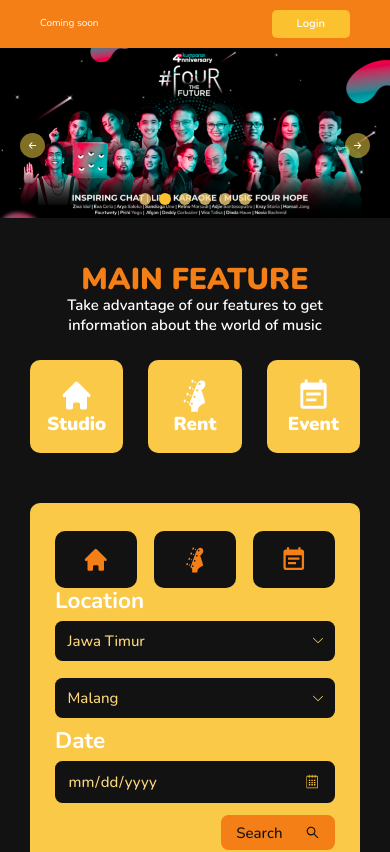
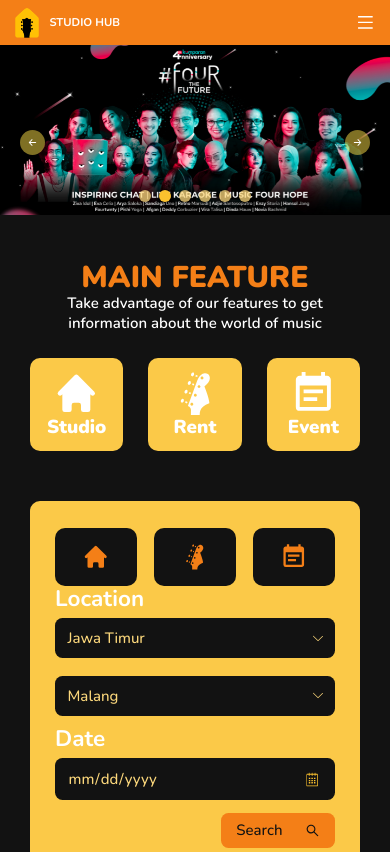
Before and after one commit to Minezee/StudioHub, a React (Vite) app: page / in a window 390 px wide. Shown: the top 852 px of the page. Built offline with nearby package versions, Linux system fonts and the light colour scheme.

Commit message:
create responsive for navbar

```diff
--- a/src/components/common/Navbar.jsx
+++ b/src/components/common/Navbar.jsx
@@ -1,30 +1,71 @@
 import { logo } from "@/assets"
 import { NavLink, Link } from "react-router-dom"
+import { AiOutlineMenu } from "react-icons/ai"
+import { IoClose } from "react-icons/io5"
+import { useState, useEffect } from "react"
+
+const navMenu = [
+    {
+        name: "Studio",
+        direct: "/",
+    },
+    {
+        name: "Event",
+        direct: "/",
+    },
+    {
+        name: "Profile",
+        direct: "/",
+    },
+]
 
 const Navbar = () => {
+    const [isOpen, setIsOpen] = useState(false);
+
+    useEffect(() => {
+        if (isOpen) {
+            document.body.style.overflow = 'hidden';
+        } else {
+            document.body.style.overflow = 'auto';
+        }
+    }, [isOpen]);
+
     return (
         <>
             {/* Dekstop */}
             <header className='w-full hidden justify-between items-center bg-orange-500 px-16 py-4 text-white md:flex'>
                 <div className="flex text-white text-xl font-bold gap-6 items-center">
-                    <img src={logo} alt="logo" className="h-14 w-auto"/>
+                    <img src={logo} alt="logo" className="h-14 w-auto" />
                     STUDIO HUB
                 </div>
-                <ul className='flex gap-10 text-xl'>
-                    <li><Link to="/">Home</Link></li>
-                    <li><Link to="/">Studio</Link></li>
-                    <li><Link to="/">Rent</Link></li>
-                    <li><Link to="/">Event</Link></li>
-                    <li><Link to="/">Profile</Link></li>
-                </ul>
+                <nav className='flex gap-10 text-xl'>
+                    {navMenu.map(menu => (
+                        <Link key={menu.name} to={menu.direct}>{menu.name}</Link>
+                    ))}
+                </nav>
                 <NavLink to="/login" className='px-10 py-2 rounded-lg bg-[#FBC12E] font-semibold text-lg'>Login</NavLink>
             </header>
 
             {/* Mobile */}
-            <header className='w-full md:hidden justify-between items-center bg-orange-500 px-16 py-4 text-white flex'>
-                Coming soon
-                <NavLink to="/login" className='px-10 py-2 rounded-lg bg-[#FBC12E] font-semibold text-lg'>Login</NavLink>
+            <header className='w-full flex justify-between md:hidden text-lg bg-orange-500 px-6 py-3 text-white'>
+                <NavLink to="/" className="flex text-white font-bold gap-4 items-center">
+                    <img src={logo} alt="logo" className="h-12 w-auto" />
+                    STUDIO HUB
+                </NavLink>
+                <button onClick={() => setIsOpen(!isOpen)} className="rounded-md text-white text-3xl">
+                    {isOpen ? <IoClose /> : <AiOutlineMenu />}
+                </button>
             </header>
+            <div className={`${isOpen ? "opacity-100 translate-x-0" : "opacity-0 translate-x-[100%]"} fixed flex py-16 flex-col items-center justify-between font-semibold text-white w-full bg-orange-500 h-full z-40 transition-all`}>
+                <div className="flex flex-col h-[calc(100%-45px)]">
+                    <nav className='flex flex-col items-center gap-24 text-4xl font-bold flex-grow'>
+                        {navMenu.map((menu) => (
+                            <NavLink key={menu.name} onClick={() => setIsOpen(false)} to={menu.direct}>{menu.name}</NavLink>
+                        ))}
+                    </nav>
+                    <NavLink to={"/login"} className="bg-white px-6 py-3 font-bold rounded-lg text-orange-500 text-3xl">Login</NavLink>
+                </div>
+            </div>
         </>
     )
 }
--- a/src/containers/Home/LocationSearch.jsx
+++ b/src/containers/Home/LocationSearch.jsx
@@ -85,7 +85,7 @@
                     <div className='grid sm:grid-cols-2 grid-cols-1 gap-4'>
                         <Dropdown listboxValue={selectedProvince} onChanges={handleProvinceChange} option={province}/>
                         <Dropdown listboxValue={selectedCity} onChanges={setSelectedCity} option={selectedProvince.city}/>
-                        <div className='flex flex-col'>
+                        <div className='flex flex-col sm:mt-10'>
                             <label htmlFor="Date" className="font-bold text-4xl text-white">Date</label>
                             <input type="date" className="bg-dark text-light-txt rounded-xl px-5 py-4 text-2xl font-medium mt-3 border-none outline-none hover:bg-gray-900" />
                         </div>
--- a/src/containers/Home/MainFeature.jsx
+++ b/src/containers/Home/MainFeature.jsx
@@ -7,10 +7,10 @@
                 <h2 className="text-orange-500 text-5xl font-black">MAIN FEATURE</h2>
                 <p className="text-2xl font-semibold text-white">Take advantage of our features to get information about the world of music</p>
             </div>
-            <div className="mt-10 flex items-center justify-center gap-10 lg:gap-[6.25rem] text-white text-3xl lg:text-[2.5rem] font-black">
+            <div className="mt-10 flex items-center justify-center gap-10 sm:gap-[6.25rem] text-white text-3xl sm:text-[2.5rem] font-black">
                 {feature.map(menu => (
-                <NavLink to={"/"} key={menu.name} className="bg-yellow-400 w-full lg:w-48 aspect-square lg:h-[12.5rem] flex flex-col items-center justify-center rounded-2xl hover:bg-yellow-400/95 hover:scale-105">
-                    <menu.icon className="h-14 lg:h-[5.5rem] w-auto" />
+                <NavLink to={"/"} key={menu.name} className="bg-yellow-400 w-full sm:w-48 aspect-square sm:h-[12.5rem] flex flex-col items-center justify-center rounded-2xl hover:bg-yellow-400/95 hover:scale-105">
+                    <menu.icon className="h-[50%] sm:h-[5.5rem] w-auto" />
                     {menu.name}
                 </NavLink>
                 ))}
--- a/src/index.css
+++ b/src/index.css
@@ -12,7 +12,22 @@
     padding: 0;
     box-sizing: border-box;
     font-family: 'Nunito', 'Lucida Sans', 'Lucida Sans Regular', 'Lucida Grande', 'Lucida Sans Unicode', Geneva, Verdana, sans-serif;
+    /* Chrome all / Safari all */
+    -moz-user-select: none;
+    /* Firefox all */
+    -ms-user-select: none;
+    /* IE 10+ */
+    user-select: none;
+    /* Likely future */
+    -webkit-user-select: none;
     @apply bg-dark
+}
+
+/*clear select highlight for mobile*/
+@layer base {
+    html {
+        -webkit-tap-highlight-color: rgba(0, 0, 0, 0);
+    }
 }
 
 .login-form>svg {
```
